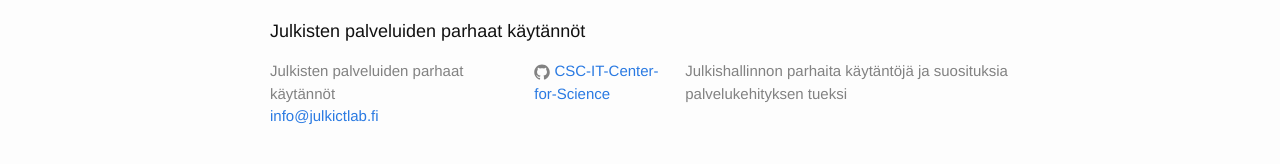
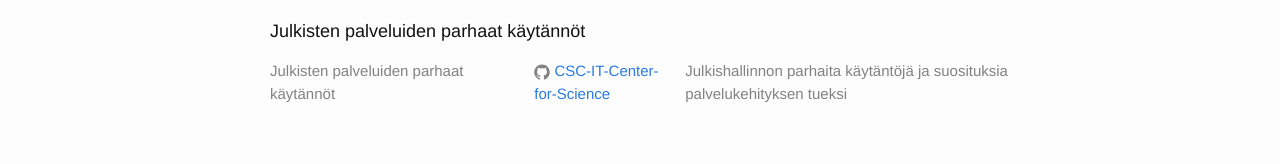
Before and after one commit to CSC-IT-Center-for-Science/julkictlab-best-practices, a Jekyll site: the page built from index.md, in a window 1280 px wide. Shown: the part 546-710 px from the top of the page. Built offline with Jekyll 4.4.1, drawn with Linux system fonts in a browser that asks for light colours.

Commit message:
Removed email address.

```diff
--- a/_config.yml
+++ b/_config.yml
@@ -7,12 +7,12 @@
 
 # Site settings
 title: Julkisten palveluiden parhaat käytännöt
-email: info@julkictlab.fi
+#email:
 description: > # this means to ignore newlines until "baseurl:"
   Julkishallinnon parhaita käytäntöjä ja suosituksia palvelukehityksen tueksi
 baseurl: "/julkictlab-best-practices/" # the subpath of your site, e.g. /blog
 url: "http://csc-it-center-for-science.github.io" # the base hostname & protocol for your site
-#twitter_username: julkictlab
+#twitter_username:
 github_username:  CSC-IT-Center-for-Science
 
 # Build settings
```
